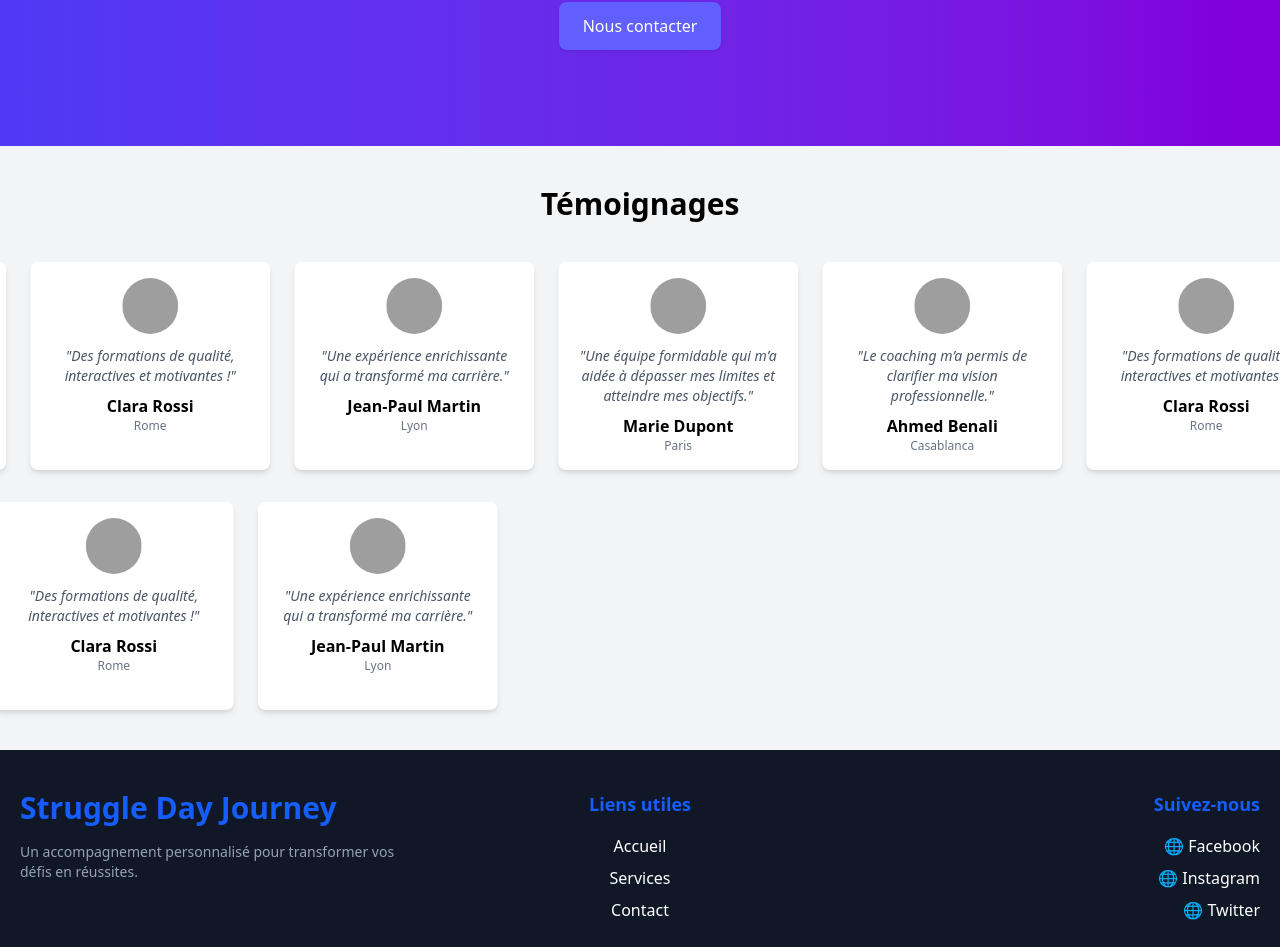
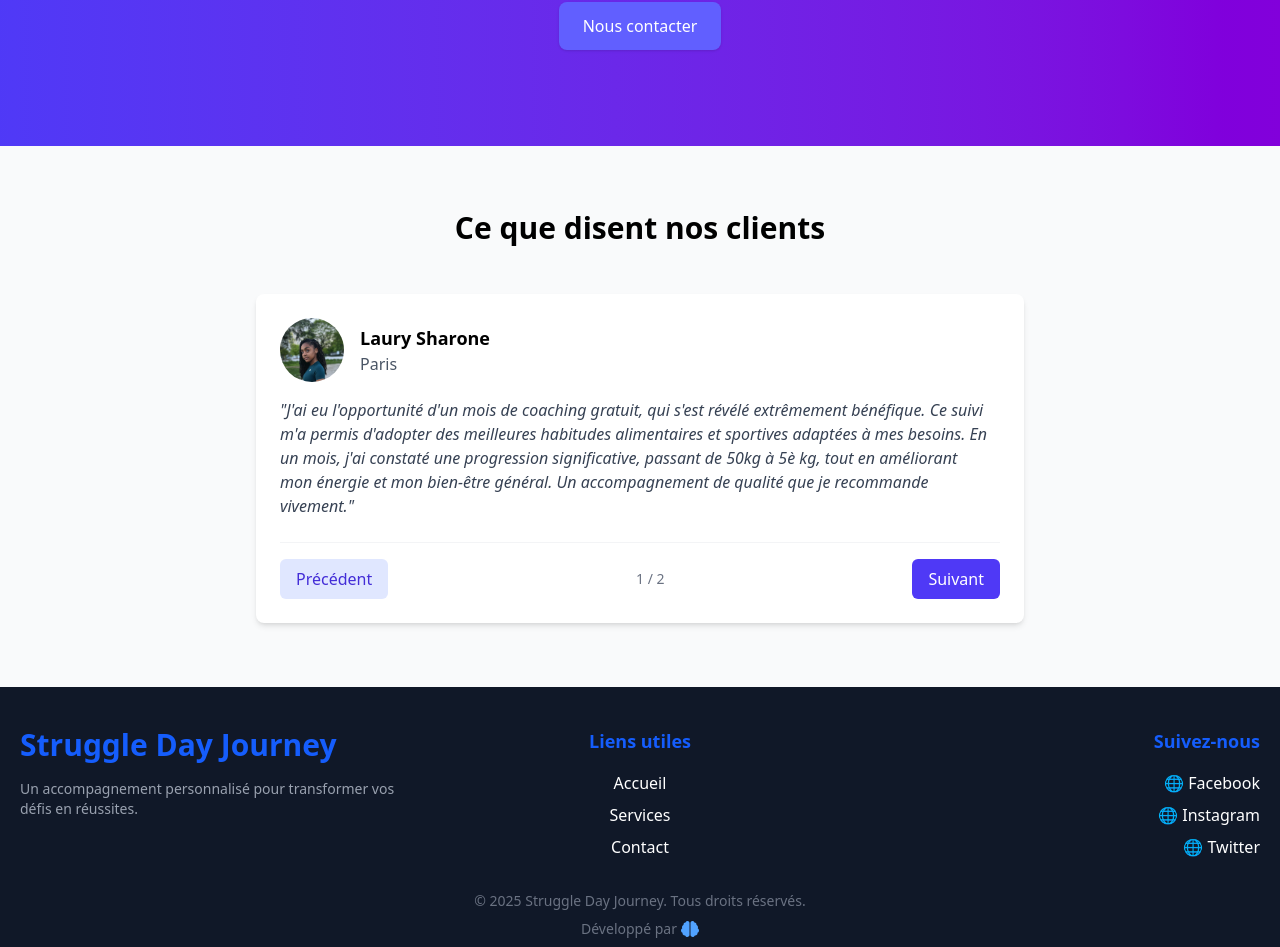
Before and after one commit to JoelGantshua/StruggleDayJourney, a React (Vite) app: page / in a window 1280 px wide. Shown: the part 1434-2381 px from the top of the page. Built offline with nearby package versions, Linux system fonts and the light colour scheme; grey boxes are pictures that could not be loaded.

Commit message:
NumeTestmo

```diff
--- a/src/pages/Home.jsx
+++ b/src/pages/Home.jsx
@@ -1,4 +1,4 @@
-import React from "react";
+import React, { useState } from "react";
 import { motion } from "framer-motion";
 import { Link } from "react-router-dom";
 
@@ -13,36 +13,32 @@ const fadeUp = {
 };
 
 export default function Home() {
+  const [currentTestimonial, setCurrentTestimonial] = useState(0);
+
   const testimonials = [
     {
       id: 1,
-      name: "Marie Dupont",
+      name: "Laury Sharone",
       city: "Paris",
-      img: "https://randomuser.me/api/portraits/women/44.jpg",
-      text: "Une équipe formidable qui m’a aidée à dépasser mes limites et atteindre mes objectifs.",
+      img: "./images/site.jpeg",
+      text: "J'ai eu l'opportunité d'un mois de coaching gratuit, qui s'est révélé extrêmement bénéfique. Ce suivi m'a permis d'adopter des meilleures habitudes alimentaires et sportives adaptées à mes besoins. En un mois, j'ai constaté une progression significative, passant de 50kg à 5è kg, tout en améliorant mon énergie et mon bien-être général. Un accompagnement de qualité que je recommande vivement.",
     },
     {
       id: 2,
-      name: "Ahmed Benali",
-      city: "Casablanca",
-      img: "https://randomuser.me/api/portraits/men/32.jpg",
-      text: "Le coaching m’a permis de clarifier ma vision professionnelle.",
-    },
-    {
-      id: 3,
-      name: "Clara Rossi",
-      city: "Rome",
-      img: "https://randomuser.me/api/portraits/women/68.jpg",
-      text: "Des formations de qualité, interactives et motivantes !",
-    },
-    {
-      id: 4,
-      name: "Jean-Paul Martin",
-      city: "Lyon",
-      img: "https://randomuser.me/api/portraits/men/56.jpg",
-      text: "Une expérience enrichissante qui a transformé ma carrière.",
+      name: "Brigitte M.",
+      city: "Lille",
+      img: "./images/tst.jpg",
+      text: "Le coaching gratuit d'un mois m'a vraiment beaucoup aidé, au niveau de l'alimentation et du sport. Ce n'était pas seulement un programme sportif, j'ai appris à mieux manger, mieux m'organiser à la salle. En 1 mois, j'ai vu une vraie transformation, je suis passé de 106 kilos à 95 kilos et je me sens beaucoup mieux dans mon corps. J'ai aussi gagné en confiance en moi. Au début je ne savais pas trop comment organiser mes séances à la salle mais vous m'avez donné des exemples d'exercices à faire à la salle ce qui m'a aidé à prendre un bon rythme. Également pour l'alimentation, j'ai eu un vrai suivi avec des conseils qui m'ont permis de savoir ce que je dois manger. Vous avez cru en moi alors que même moi malgré ma motivation je n'ai pas eu autant confiance en moi pour la perte de poids. J'ai décidé de continuer avec vous parce que le mois gratuit s'est très bien passé. Je tiens à vous remercier pour votre patience, votre disponibilité et votre motivation.",
     },
   ];
+
+  const nextTestimonial = () => {
+    setCurrentTestimonial((prev) => (prev + 1) % testimonials.length);
+  };
+
+  const prevTestimonial = () => {
+    setCurrentTestimonial((prev) => (prev - 1 + testimonials.length) % testimonials.length);
+  };
 
   return (
     <div>
@@ -133,7 +129,6 @@ export default function Home() {
   ))}
 </section>
 
-
       {/* Call To Action */}
       <motion.section
         initial="hidden"
@@ -161,65 +156,53 @@ export default function Home() {
           </motion.div>
       </motion.section>
 
-      {/* Témoignages en deux lignes, sens opposés */}
-      <section className="py-10 bg-gray-100 overflow-hidden ">
-        <h2 className="text-3xl font-bold text-center mb-10">Témoignages</h2>
+      {/* Témoignages */}
+      <section className="py-16 bg-gray-50">
+        <div className="container mx-auto px-4">
+          <h2 className="text-3xl font-bold text-center mb-12">Ce que disent nos clients</h2>
+          <div className="max-w-3xl mx-auto">
+            <div className="bg-white rounded-lg shadow-md p-6 relative">
+              <div className="flex items-center mb-4">
+                <img
+                  src={testimonials[currentTestimonial].img}
+                  alt={testimonials[currentTestimonial].name}
+                  className="w-16 h-16 rounded-full object-cover mr-4"
+                />
+                <div>
+                  <h3 className="font-semibold text-lg">{testimonials[currentTestimonial].name}</h3>
+                  <p className="text-gray-600">{testimonials[currentTestimonial].city}</p>
+                </div>
+              </div>
+              <div
+                className="text-gray-700 mb-6 max-h-60 overflow-y-auto pr-2"
+                style={{ scrollbarWidth: 'thin', scrollbarColor: '#a78bfa #e2e8f0' }}
+              >
+                <p className="italic">"{testimonials[currentTestimonial].text}"</p>
+              </div>
 
-        {/* Ligne 1 → gauche */}
-        <motion.div
-          className="flex gap-6 mb-8"
-          animate={{ x: ["0%", "-100%"] }}
-          transition={{
-            repeat: Infinity,
-            duration: 25,
-            ease: "linear",
-          }}
-          style={{ width: "max-content" }}
-        >
-          {[...testimonials, ...testimonials].map((t, index) => (
-            <div
-              key={index}
-              className="bg-white shadow-md p-4 rounded-lg w-60 flex-shrink-0 text-center"
-            >
-              <img
-                src={t.img}
-                alt={t.name}
-                className="w-14 h-14 rounded-full mx-auto mb-3"
-              />
-              <p className="italic text-gray-600 text-sm">"{t.text}"</p>
-              <h4 className="mt-2 font-bold">{t.name}</h4>
-              <p className="text-xs text-gray-500">{t.city}</p>
+              {/* Boutons de navigation */}
+              <div className="flex justify-between items-center pt-4 border-t border-gray-100">
+                <button
+                  onClick={prevTestimonial}
+                  className="px-4 py-2 bg-indigo-100 text-indigo-700 rounded-md hover:bg-indigo-200 transition-colors"
+                  disabled={testimonials.length <= 1}
+                >
+                  Précédent
+                </button>
+                <div className="text-sm text-gray-500">
+                  {currentTestimonial + 1} / {testimonials.length}
+                </div>
+                <button
+                  onClick={nextTestimonial}
+                  className="px-4 py-2 bg-indigo-600 text-white rounded-md hover:bg-indigo-700 transition-colors"
+                  disabled={testimonials.length <= 1}
+                >
+                  Suivant
+                </button>
+              </div>
             </div>
-          ))}
-        </motion.div>
-
-        {/* Ligne 2 → droite */}
-        <motion.div
-          className="flex gap-6"
-          animate={{ x: ["-100%", "0%"] }}
-          transition={{
-            repeat: Infinity,
-            duration: 25,
-            ease: "linear",
-          }}
-          style={{ width: "max-content" }}
-        >
-          {[...testimonials, ...testimonials].map((t, index) => (
-            <div
-              key={index}
-              className="bg-white shadow-md p-4 rounded-lg w-60 flex-shrink-0 text-center"
-            >
-              <img
-                src={t.img}
-                alt={t.name}
-                className="w-14 h-14 rounded-full mx-auto mb-3"
-              />
-              <p className="italic text-gray-600 text-sm">"{t.text}"</p>
-              <h4 className="mt-2 font-bold">{t.name}</h4>
-              <p className="text-xs text-gray-500">{t.city}</p>
-            </div>
-          ))}
-        </motion.div>
+          </div>
+        </div>
       </section>
     </div>
   );
```
Also changed, not shown: public/images/tst.jpg (added), 1 other file (tests, documents, lock files or other folders).
